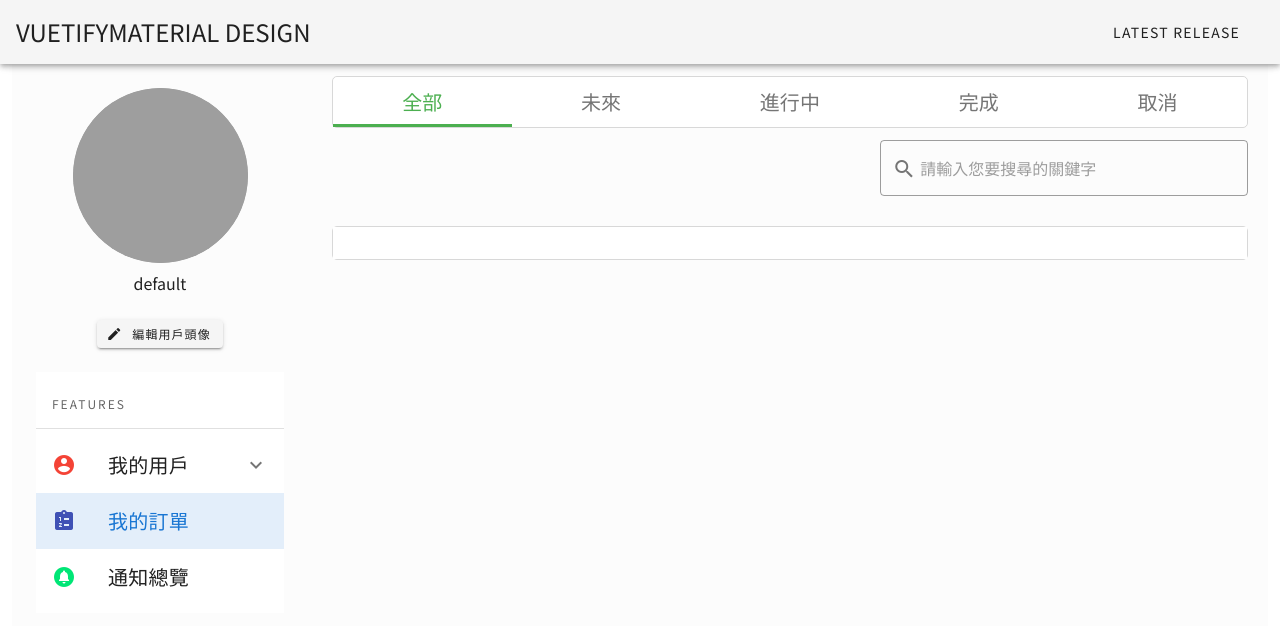
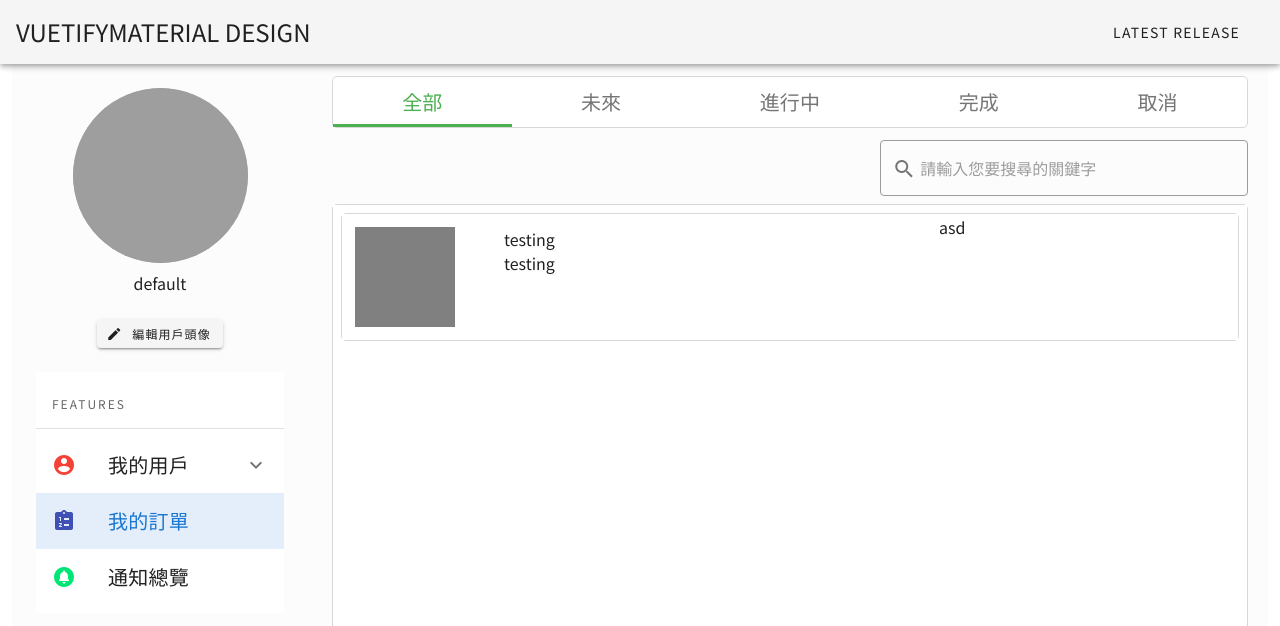
Before and after one commit to kingdom84521/FoodDelivery_FRONTEND, a Vue app in the folder client/: page /dashboard/purchase/all in a window 1280 px wide. Shown: the top 626 px of the page. Built offline with nearby package versions, Linux system fonts and the light colour scheme; grey boxes are pictures that could not be loaded.

Commit message:
just for progress save

```diff
--- a/client/src/components/dashboard/purchase/purchasePage/main.vue
+++ b/client/src/components/dashboard/purchase/purchasePage/main.vue
@@ -12,18 +12,21 @@
                             clear-icon="mdi-close"
                             clearable
                             v-model="keyword"
+                            hide-details
                             placeholder="請輸入您要搜尋的關鍵字"
                         />
                     </div>
                 </v-expand-transition>
             </v-col>
         </v-row>
-        <v-row no-gutters>
+        <v-row no-gutters class="mt-2">
             <v-col class="border--black">
-                <v-sheet class="pa-4">
-                    <v-card>
-
-                    </v-card>
+                <v-sheet
+                    class="pa-2 overflow-y-auto"
+                    max-height="600"
+                    height="600"
+                >
+                    <order-Item></order-Item>
                 </v-sheet>
             </v-col>
         </v-row>
@@ -31,7 +34,12 @@
 </template>
 
 <script>
+import orderItem from "@/components/dashboard/purchase/purchasePage/orderItem"
+
 export default {
+    components: {
+        orderItem
+    },
     props: {
         type: String
     },
--- /dev/null
+++ b/client/src/components/dashboard/purchase/purchasePage/orderItem.vue
@@ -0,0 +1,55 @@
+<template>
+  <div class="border--black">
+    <v-sheet
+      class="border--black"
+    >
+      <v-row no-gutters>
+        <v-col
+          cols="2"
+          class="pa-3"
+        >
+          <div class="square">
+
+          </div>
+        </v-col>
+        <v-col
+          cols="6"
+        >
+          <v-row no-gutters class="pa-3">
+            <v-col>
+              <div>
+                testing
+              </div>
+              <v-spacer />
+              <div>
+                testing
+              </div>
+            </v-col>
+          </v-row>
+        </v-col>
+        <v-col
+          cols="4"
+        >
+          asd
+        </v-col>
+      </v-row>
+    </v-sheet>
+  </div>
+</template>
+
+<script>
+export default {
+
+}
+</script>
+
+<style>
+  .border--black {
+    border: 1px #D8D8D8 solid ;
+  }
+  .square {
+    background-color: gray ;
+    height: 100px ;
+    width: 100px ;
+  }
+</style>
```
Also changed, not shown: client/src/components/dashboard/purchase/purchasePage/item.vue (deleted, +0 -15 lines).
